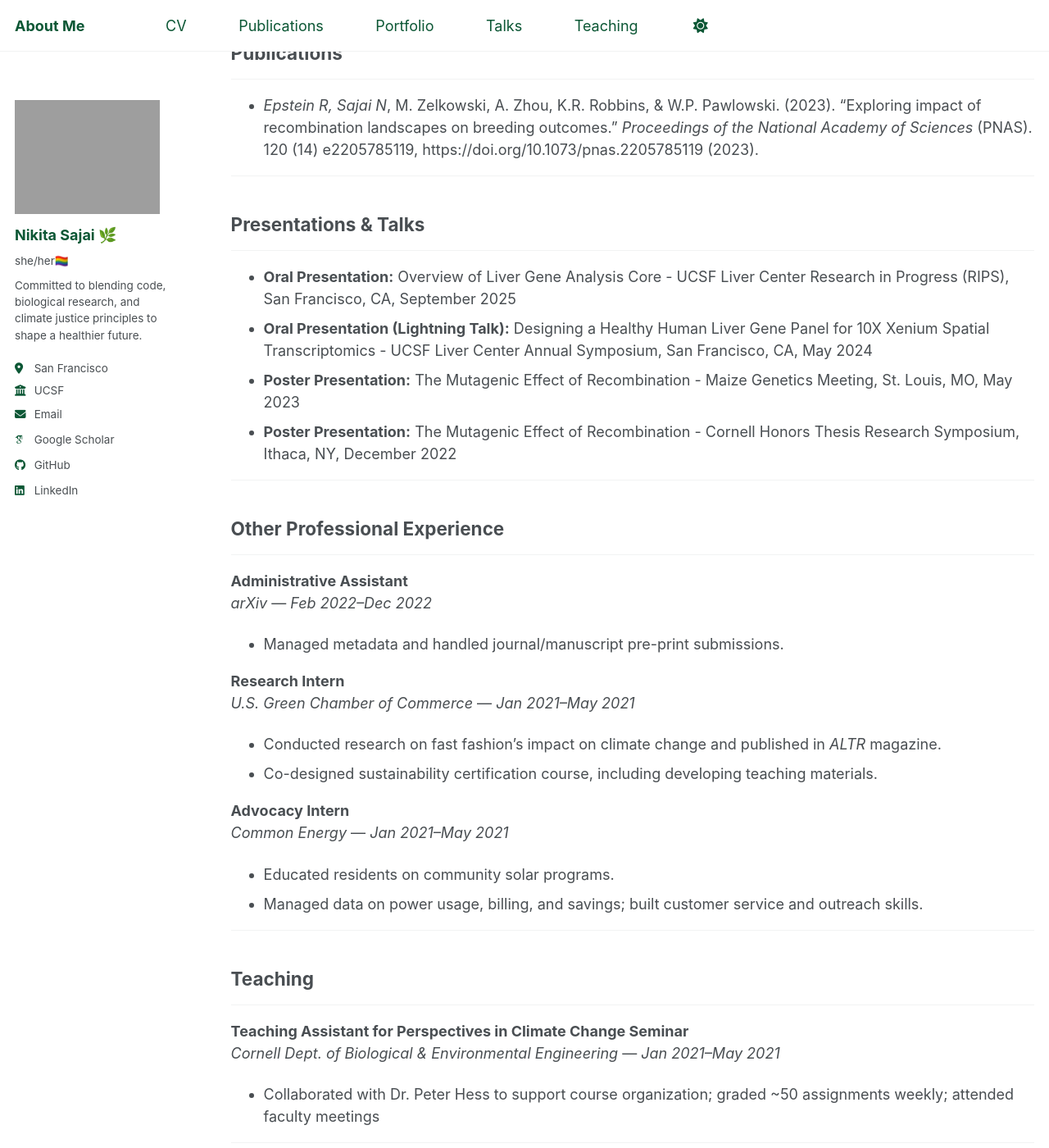
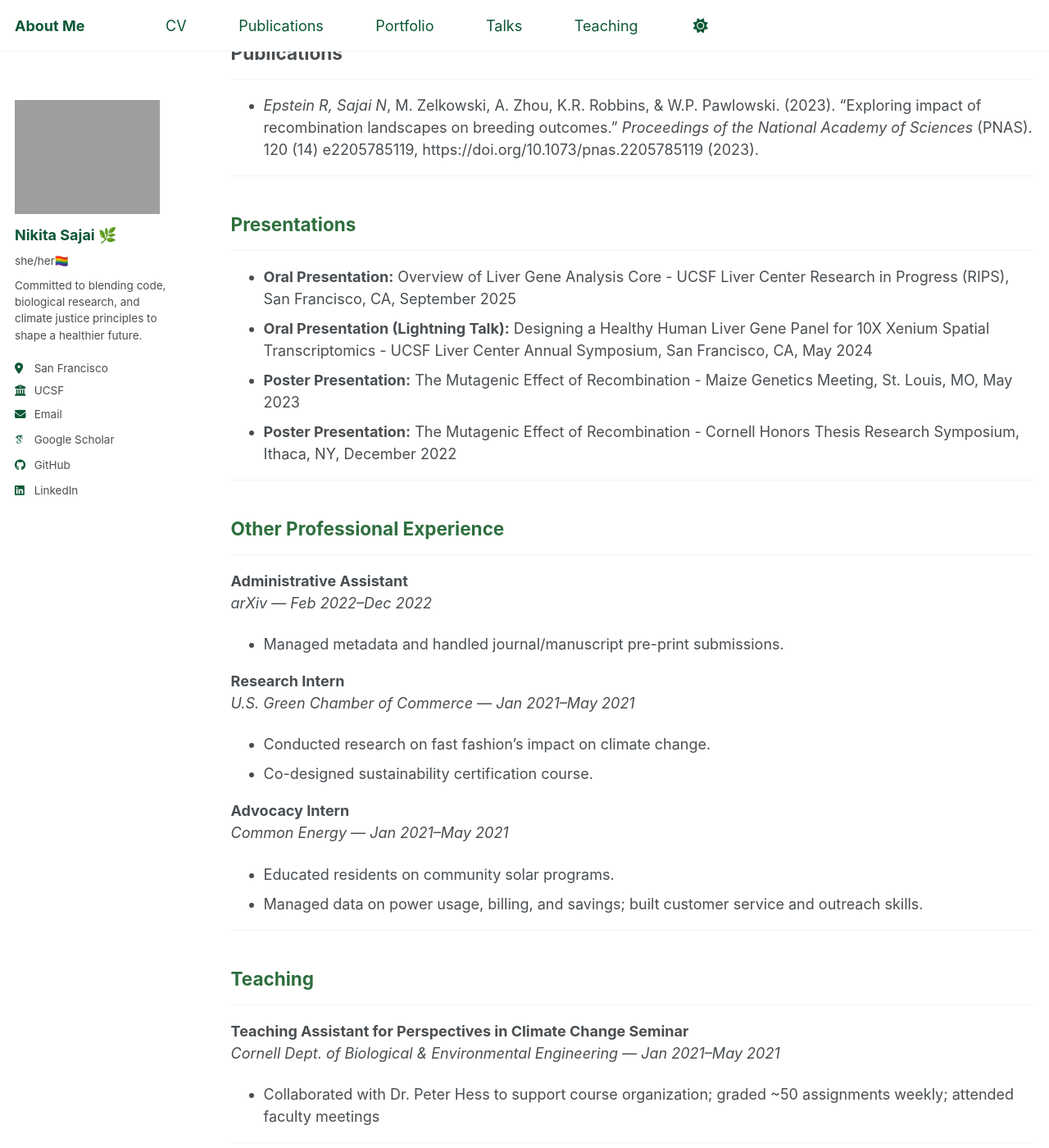
Before and after one commit to 16nikita/16nikita.github.io, a Jekyll site: the page built from _pages/cv.md, in a window 1280 px wide and 1400 px high, scrolled down 3414 px. Shown: the whole window at 82% size. Built offline with Jekyll 4.4.1, drawn with Linux system fonts in a browser that asks for light colours; some web fonts are replaced.

Commit message:
cv changes

```diff
--- a/_pages/cv.md
+++ b/_pages/cv.md
@@ -13,7 +13,7 @@ redirect_from:
 </div>
 
 
-## Education
+<h2 style="color:#2E6F3E;">Education</h2>
 ---
 
 **Cornell University**
@@ -28,7 +28,7 @@ Graduated *summa cum laude*, December 2022 — GPA: 4.054 (4.3 Scale)
 
 ---
 
-## Research Experience
+<h2 style="color:#2E6F3E;">Research Experience</h2>
 ---
 
 **Junior Specialist**
@@ -60,7 +60,7 @@ Graduated *summa cum laude*, December 2022 — GPA: 4.054 (4.3 Scale)
 ---
 
 
-## Computational & Bioinformatic Skills
+<h2 style="color:#2E6F3E;">Computational & Bioinformatic Skills</h2>
 ---
 
 ### **Programming & Scripting**
@@ -97,7 +97,7 @@ Graduated *summa cum laude*, December 2022 — GPA: 4.054 (4.3 Scale)
 
 ---
 
-## Presentations & Talks
+<h2 style="color:#2E6F3E;">Presentations</h2>
 ---
 
 - **Oral Presentation:** Overview of Liver Gene Analysis Core - UCSF Liver Center Research in Progress (RIPS), San Francisco, CA, September 2025
@@ -108,7 +108,7 @@ Graduated *summa cum laude*, December 2022 — GPA: 4.054 (4.3 Scale)
 
 ---
 
-## Other Professional Experience
+<h2 style="color:#2E6F3E;">Other Professional Experience</h2>
 ---
 
 **Administrative Assistant**
@@ -117,8 +117,8 @@ Graduated *summa cum laude*, December 2022 — GPA: 4.054 (4.3 Scale)
 
 **Research Intern**
 *U.S. Green Chamber of Commerce* — *Jan 2021–May 2021*
-- Conducted research on fast fashion's impact on climate change and published in *ALTR* magazine.
-- Co-designed sustainability certification course, including developing teaching materials.
+- Conducted research on fast fashion's impact on climate change.
+- Co-designed sustainability certification course.
 
 **Advocacy Intern**
 *Common Energy* — *Jan 2021–May 2021*
@@ -127,7 +127,7 @@ Graduated *summa cum laude*, December 2022 — GPA: 4.054 (4.3 Scale)
 
 ---
 
-## Teaching
+<h2 style="color:#2E6F3E;">Teaching</h2>
 ---
 
 **Teaching Assistant for Perspectives in Climate Change Seminar**
@@ -136,7 +136,7 @@ Graduated *summa cum laude*, December 2022 — GPA: 4.054 (4.3 Scale)
 
 ---
 
-## Community Involvement
+<h2 style="color:#2E6F3E;">Community Involvement</h2>
 ---
 
 - **Member**, oSTEM: LGBTQ+ STEM Professional Association — *Oct 2025–Present*
@@ -157,7 +157,7 @@ Graduated *summa cum laude*, December 2022 — GPA: 4.054 (4.3 Scale)
 
 ---
 
-## Awards
+<h2 style="color:#2E6F3E;">Awards</h2>
 ---
 
 **Howard Milstein Scholarship, Cornell University**
```
